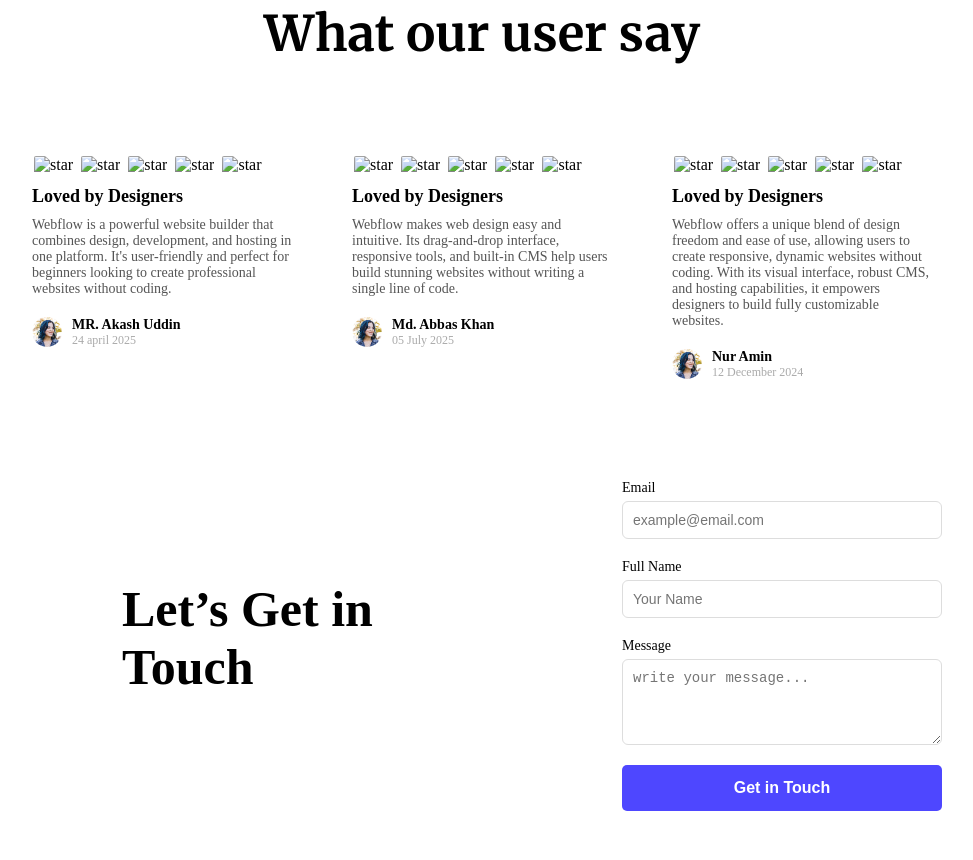
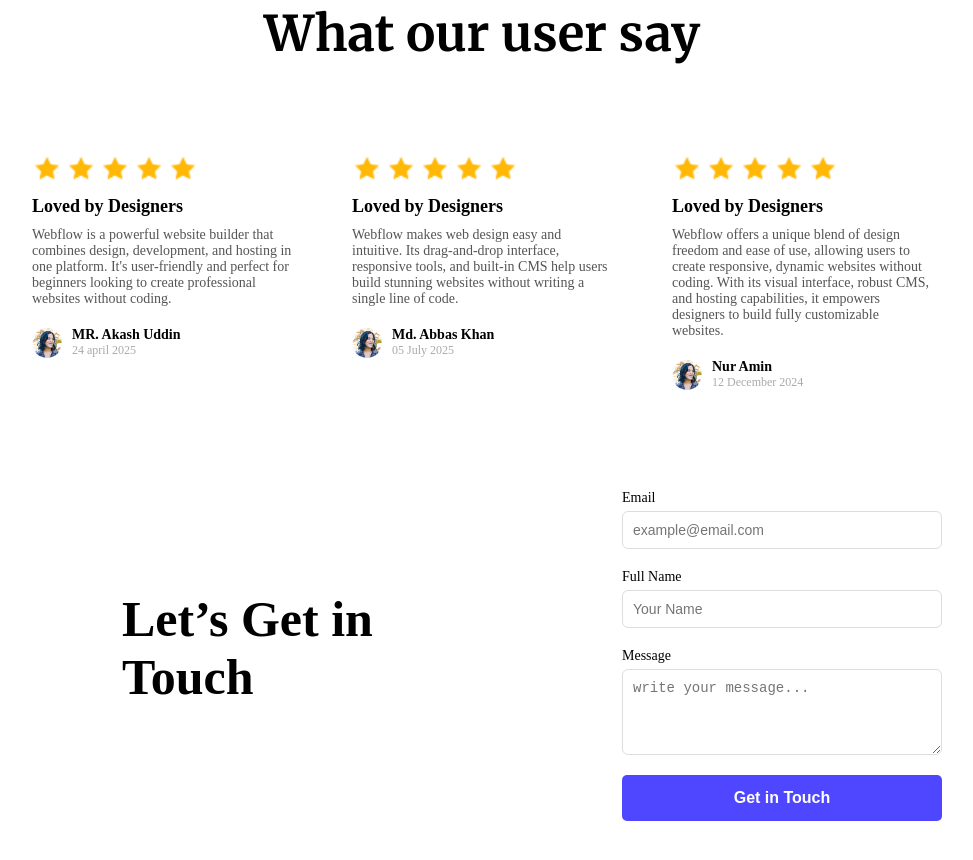
Before and after one commit to oniichan28/first-assignment, a plain HTML site: page index.html in a window 1280 px wide. Shown: the part 1632-2492 px from the top of the page, without its empty margins (158-1131 px from the left). Drawn offline with Linux system fonts and the light colour scheme; the site is published under a folder, as on GitHub Pages, so addresses that start at the root find nothing.

```diff
--- a/index.html
+++ b/index.html
@@ -57,11 +57,11 @@
  <div class="testimonials">
     <div class="testimonial-card">
       <div class="stars">
-        <img src="/Assets/icon-star.png " alt="star">
-        <img src="/Assets/icon-star.png " alt="star">
-        <img src="/Assets/icon-star.png " alt="star">
-        <img src="/Assets/icon-star.png " alt="star">
-        <img src="/Assets/icon-star.png " alt="star">
+        <img src="./Assets/icon-star.png " alt="star">
+        <img src="./Assets/icon-star.png " alt="star">
+        <img src="./Assets/icon-star.png " alt="star">
+        <img src="./Assets/icon-star.png " alt="star">
+        <img src="./Assets/icon-star.png " alt="star">
       </div>
       <div class="testimonial-title">Loved by Designers</div>
       <div class="testimonial-text">Webflow is a powerful website builder that combines design, development, and hosting in one platform. It's user-friendly and perfect for beginners looking to create professional websites without coding.
@@ -76,11 +76,11 @@
     </div>
      <div class="testimonial-card">
      <div class="stars">
-        <img src="/Assets/icon-star.png " alt="star">
-        <img src="/Assets/icon-star.png " alt="star">
-        <img src="/Assets/icon-star.png " alt="star">
-        <img src="/Assets/icon-star.png " alt="star">
-        <img src="/Assets/icon-star.png " alt="star">
+        <img src="./Assets/icon-star.png " alt="star">
+        <img src="./Assets/icon-star.png " alt="star">
+        <img src="./Assets/icon-star.png " alt="star">
+        <img src="./Assets/icon-star.png " alt="star">
+        <img src="./Assets/icon-star.png " alt="star">
       </div>
       <div class="testimonial-title">Loved by Designers</div>
       <div class="testimonial-text">Webflow makes web design easy and intuitive. Its drag-and-drop interface, responsive tools, and built-in CMS help users build stunning websites without writing a single line of code.</div>
@@ -95,11 +95,11 @@
 
     <div class="testimonial-card">
      <div class="stars">
-        <img src="/Assets/icon-star.png " alt="star">
-        <img src="/Assets/icon-star.png " alt="star">
-        <img src="/Assets/icon-star.png " alt="star">
-        <img src="/Assets/icon-star.png " alt="star">
-        <img src="/Assets/icon-star.png " alt="star">
+        <img src="./Assets/icon-star.png " alt="star">
+        <img src="./Assets/icon-star.png " alt="star">
+        <img src="./Assets/icon-star.png " alt="star">
+        <img src="./Assets/icon-star.png " alt="star">
+        <img src="./Assets/icon-star.png " alt="star">
       </div>
       <div class="testimonial-title">Loved by Designers</div>
       <div class="testimonial-text">Webflow offers a unique blend of design freedom and ease of use, allowing users to create responsive, dynamic websites without coding. With its visual interface, robust CMS, and hosting capabilities, it empowers designers to build fully customizable websites.
```
